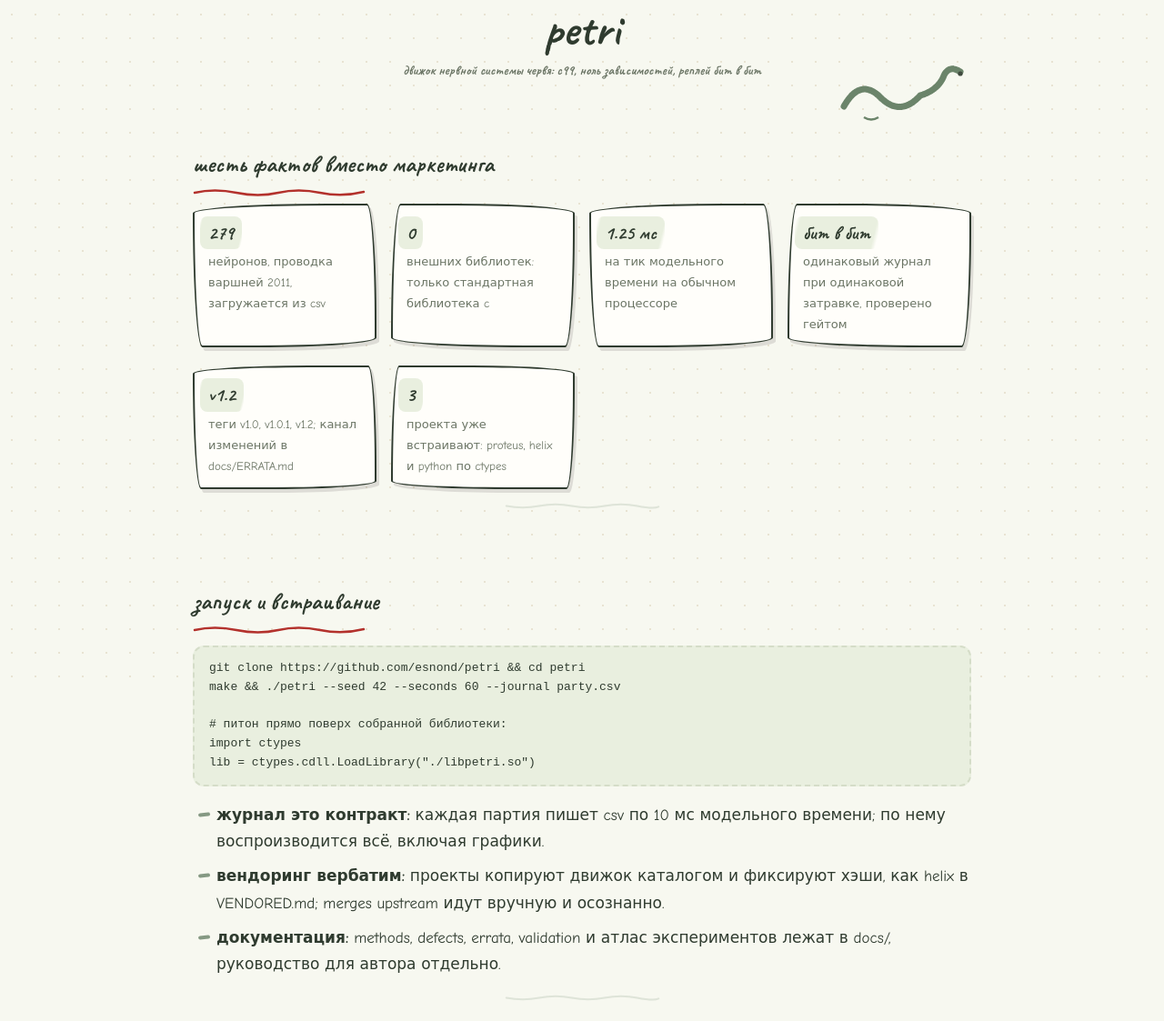
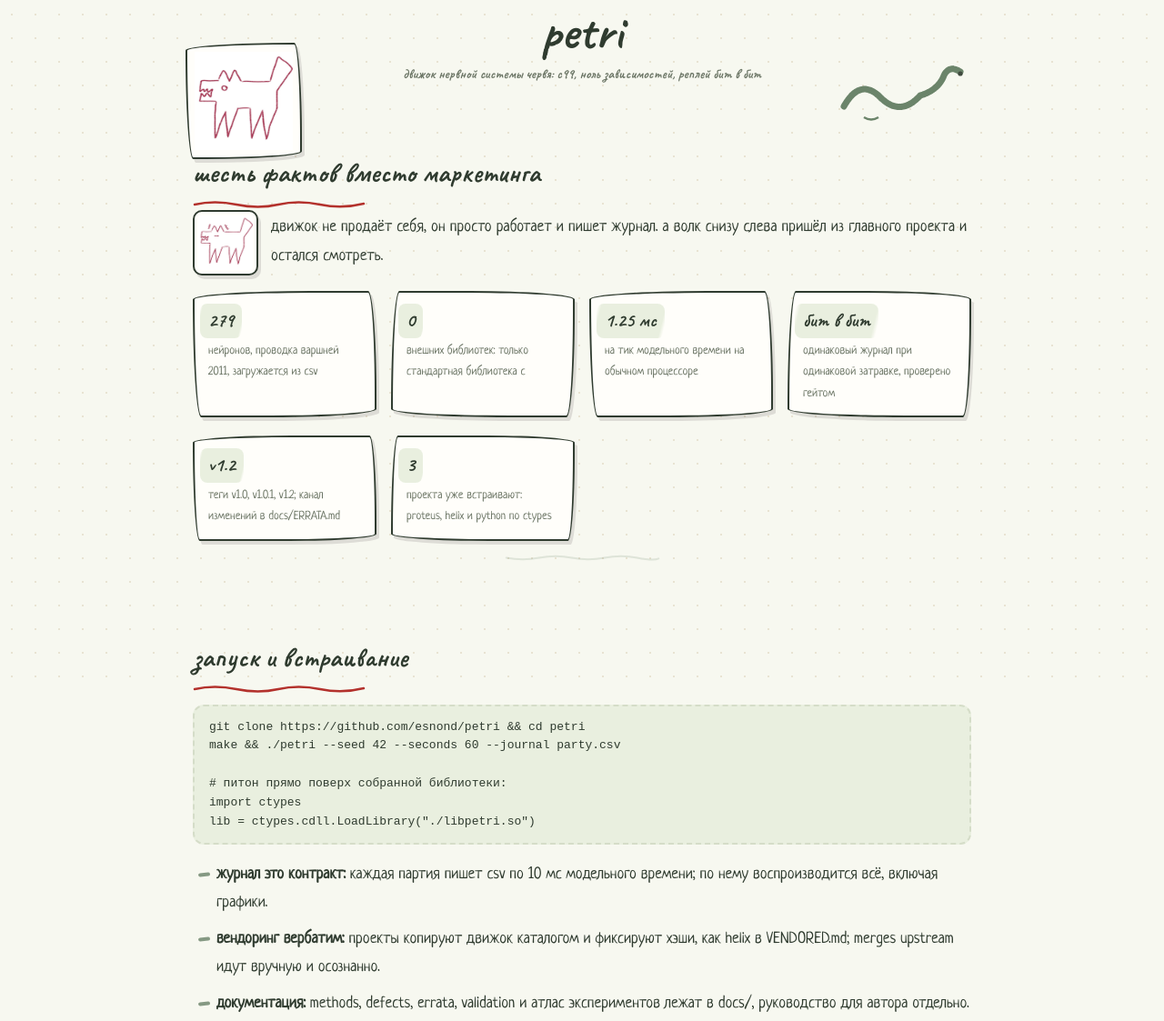
Before and after one commit to esnond/petri, a plain HTML site: page site/index.html in a window 1280 px wide. Shown: the part 49-1172 px from the top of the page at 91% size. Drawn offline with Linux system fonts and the light colour scheme.

Commit message:
style(site): neucha finally wins the body, more chestnut, flagship section
the typography block sat before the base sheet's body rule and lost the
cascade: caveat carried the headlines while every body paragraph fell
back to a plain sans. the block now closes the file and wins. the
chestnut wolf visits petri, helix, sysblink and eidolon with portraits;
proteus gains the flagship section explaining what the family grew from
and a flagship chip; the hub marks it too.

```diff
--- a/site/assets/style.css
+++ b/site/assets/style.css
@@ -32,15 +32,6 @@
   unicode-range: U+0000-00FF, U+0131, U+0152-0153, U+02BB-02BC, U+02C6, U+02DA, U+02DC, U+0304, U+0308, U+0329, U+2000-206F, U+20AC, U+2122, U+2191, U+2193, U+2212, U+2215, U+FEFF, U+FFFD;
 }
 
-body{font-family:'Neucha','Segoe Print','Comic Sans MS',cursive;
-  font-size:17.5px;line-height:1.8}
-h1,h2,h3,.stat b,.fact b,.bubble .q,.ver h3,.card h3{
-  font-family:'Caveat','Segoe Print',cursive;font-weight:700}
-h1{font-size:clamp(36px,6vw,56px)}
-h2{font-size:30px}
-/* появление при прокрутке */
-.reveal{opacity:0;transform:translateY(16px);transition:opacity .55s ease,transform .55s ease}
-.reveal.on{opacity:1;transform:none}
 @media (prefers-reduced-motion: reduce){.reveal{opacity:1;transform:none;transition:none}}
 /* единый стиль семейства esnond: бумага, волнистые границы, мелковые акценты.
    акцент сайта задаётся :root в самой странице; правила живут здесь */
@@ -184,3 +175,17 @@ ul li::before{content:"";position:absolute;left:2px;top:.72em;width:13px;height:
   background:var(--crayon);border-radius:3px;transform:rotate(-5deg);opacity:.75}
 /* текст не идеально ровный: лёгкое дыхание строк */
 p{letter-spacing:.1px}
+body{font-family:'Neucha','Segoe Print','Comic Sans MS',cursive;
+  font-size:17.5px;line-height:1.8}
+h1,h2,h3,.stat b,.fact b,.bubble .q,.ver h3,.card h3{
+  font-family:'Caveat','Segoe Print',cursive;font-weight:700}
+h1{font-size:clamp(36px,6vw,56px)}
+h2{font-size:30px}
+/* появление при прокрутке */
+.reveal{opacity:0;transform:translateY(16px);transition:opacity .55s ease,transform .55s ease}
+.reveal.on{opacity:1;transform:none}
+
+/* флагманская печать */
+.flagchip{display:inline-block;padding:3px 14px;font-size:13px;color:var(--paper);
+  background:var(--crayon);border:2px solid var(--ink);border-radius:255px 15px 225px 15px/15px 225px 15px 255px;
+  transform:rotate(-2deg);box-shadow:2px 2px 0 rgba(67,50,59,.15)}
--- a/site/index.html
+++ b/site/index.html
@@ -3,7 +3,7 @@
 <head>
 <meta charset="utf-8">
 <meta name="viewport" content="width=device-width, initial-scale=1">
-<link rel="stylesheet" href="assets/style.css?v=7">
+<link rel="stylesheet" href="assets/style.css?v=8">
 <style>:root{--paper:#f7f8f0;--card:#fffefa;--ink:#2f3b2f;--mute:#6b7565;--crayon:#5f7a5f;--hl:#e9efdf;--line:#d5ddc8}
 header .worm{position:absolute}</style>
 <title>petri: маленький движок червя</title>
@@ -20,6 +20,7 @@ header .worm{position:absolute}</style>
       <circle cx="136" cy="26" r="2.6" fill="#2f3b2f"/>
       <path d="M30 74 q 8 5 16 0" fill="none" stroke="#5f7a5f" stroke-width="2.4"/>
     </svg>
+    <img src="assets/mascot.jpg" alt="волк-каштан гостит на странице движка" style="position:absolute;left:14px;top:44px;width:128px;padding:8px" class="sk rot-l">
     <h1>petri<small>движок нервной системы червя: c99, ноль зависимостей, реплей бит в бит</small></h1>
   </div>
 </header>
@@ -27,6 +28,7 @@ header .worm{position:absolute}</style>
 <section>
   <div class="wrap">
     <h2>шесть фактов вместо маркетинга</h2>
+    <p style="display:flex;gap:14px;align-items:center;margin-top:-6px"><img src="assets/wolf/happy.jpg" alt="довольный волк" style="width:72px;border-radius:10px;padding:4px" class="sk sk2">движок не продаёт себя, он просто работает и пишет журнал. а волк снизу слева пришёл из главного проекта и остался смотреть.</p>
     <div class="grid">
       <div class="fact sk rot-l"><b>279</b><small>нейронов, проводка варшней 2011, загружается из csv</small></div>
       <div class="fact sk sk2 rot-r"><b>0</b><small>внешних библиотек: только стандартная библиотека c</small></div>
```
Also changed, not shown: site/assets/mascot.jpg (added), 1 other file.
